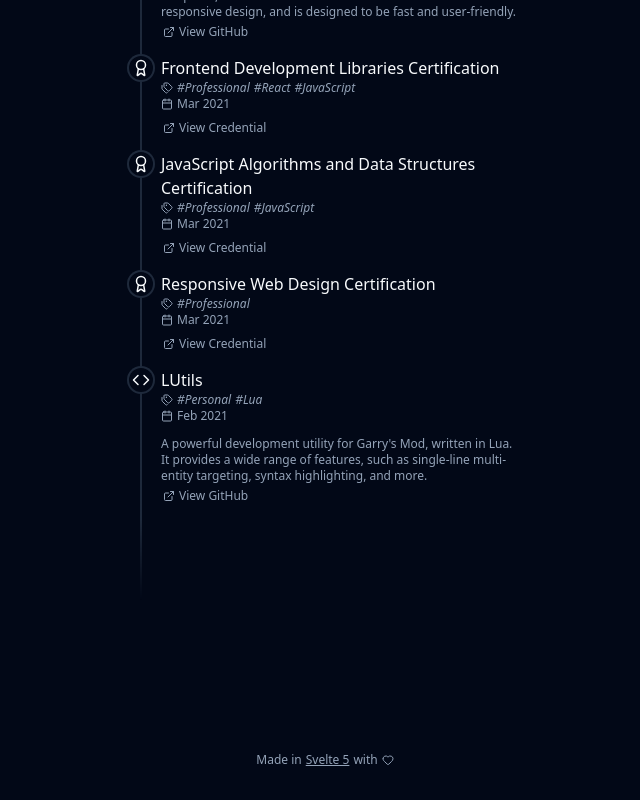
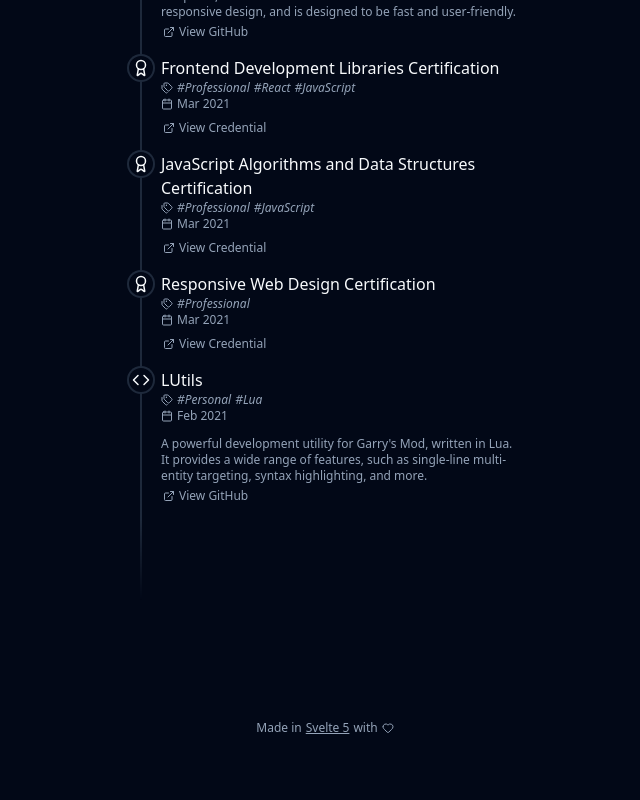
Before and after one commit to Oppossome/portfolio, a SvelteKit app: page / in a window 1280 px wide. Shown: the part 772-1572 px from the top of the page, without its empty margins (315-955 px from the left). After the commit the page ends 1540 px from the top, so only its background shows below. Built offline with nearby package versions, Linux system fonts and the light colour scheme; grey boxes are pictures that could not be loaded.

Commit message:
Pad footer

```diff
--- a/src/routes/+layout.svelte
+++ b/src/routes/+layout.svelte
@@ -11,7 +11,7 @@
 <ScrollPoint.Root>
 	{@render children()}
 
-	<div class="flex items-center justify-center gap-1 py-8 text-xs text-muted-foreground">
+	<div class="flex items-center justify-center gap-1 pb-8 text-xs text-muted-foreground">
 		Made in
 		<a class="underline hover:text-foreground" href="https://svelte.dev/">Svelte 5</a>
 		with
```
